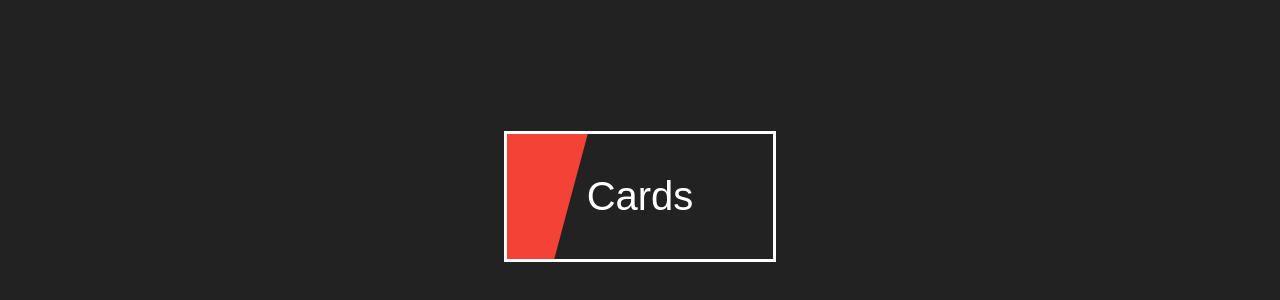
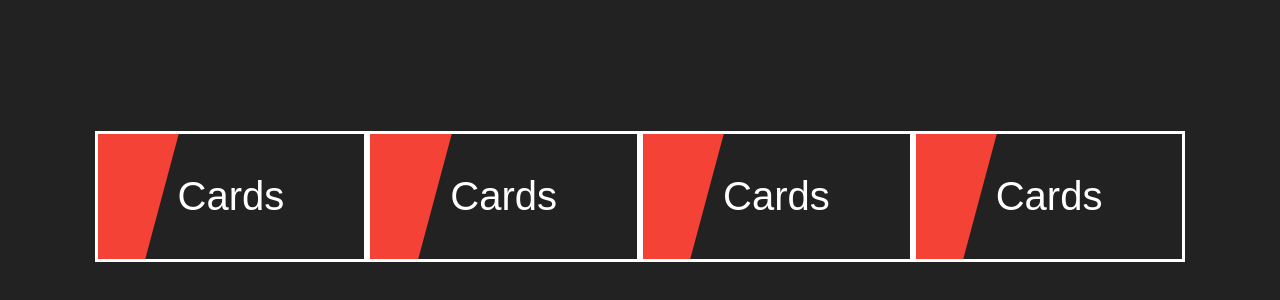
Before and after one commit to Kobraz/AnimCard, a plain HTML site: page index.html in a window 1280 px wide. Shown: the part 212-512 px from the top of the page. Drawn offline with Linux system fonts and the light colour scheme.

Commit message:
Update index.html

```diff
--- a/index.html
+++ b/index.html
@@ -11,6 +11,9 @@
 
 <body>
     <a href="cards.html">Cards</a>
+    <a href="cards.html">Cards</a>
+    <a href="cards.html">Cards</a>
+    <a href="cards.html">Cards</a>
 </body>
 
 </html>
```
